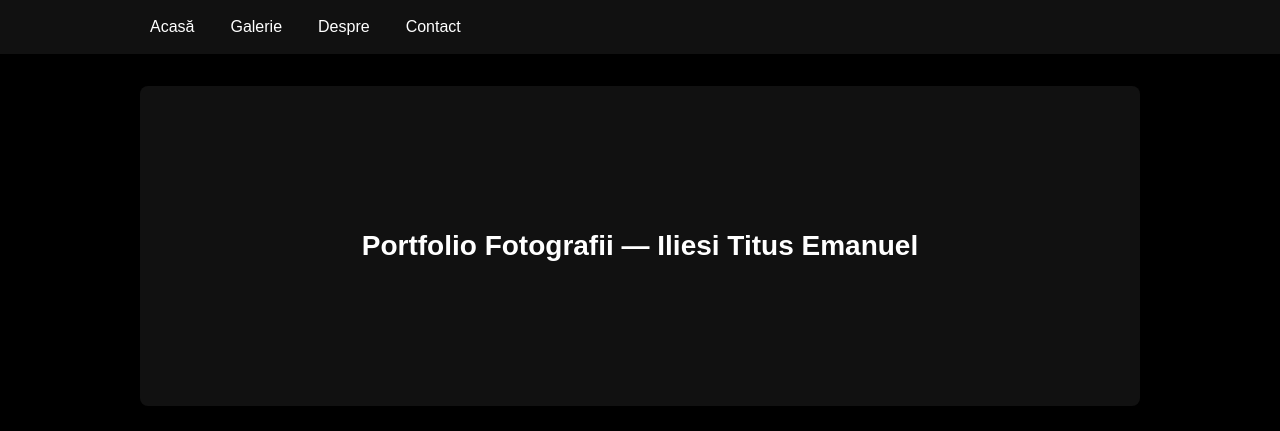
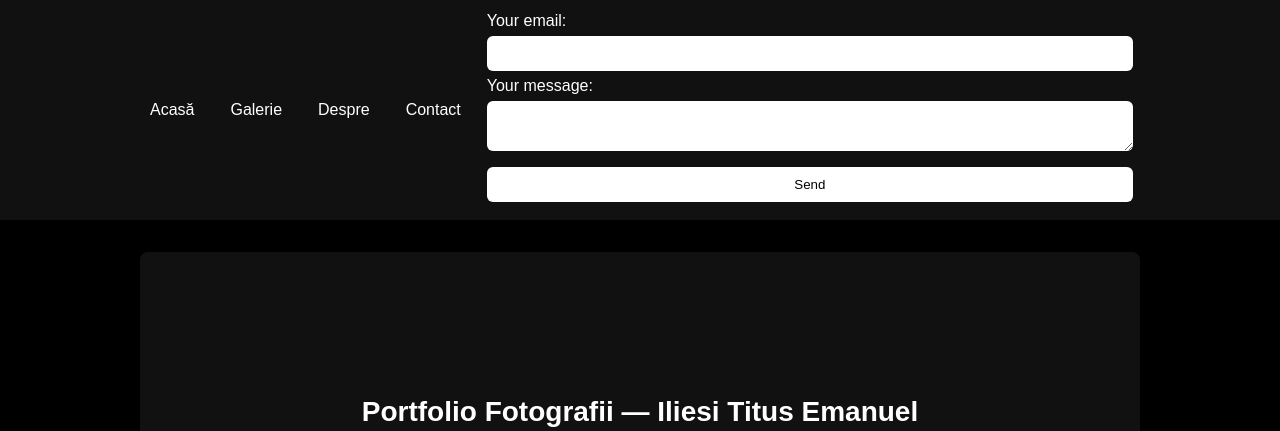
Before and after one commit to titusemanuel/Portfolio-online, a plain HTML site: page index.html in a window 1280 px wide. Shown: the top 431 px of the page. Drawn offline with Linux system fonts and the light colour scheme.

Commit message:
Update index.html
Signed-off-by: titusemanuel <162020744+titusemanuel@users.noreply.github.com>

```diff
--- a/index.html
+++ b/index.html
@@ -45,7 +45,22 @@
     <a href="#galerie">Galerie</a>
     <a href="#despre">Despre</a>
     <a href="#contact">Contact</a>
-  </nav>
+<!-- modify this form HTML and place wherever you want your form -->
+<form
+  action="https://formspree.io/f/xandqkdl"
+  method="POST"
+>
+  <label>
+    Your email:
+    <input type="email" name="email">
+  </label>
+  <label>
+    Your message:
+    <textarea name="message"></textarea>
+  </label>
+  <!-- your other form fields go here -->
+  <button type="submit">Send</button>
+</form  </nav>
 </header>
 
 <main class="container">
```
